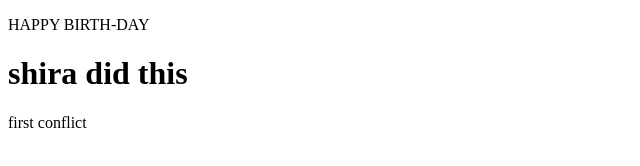
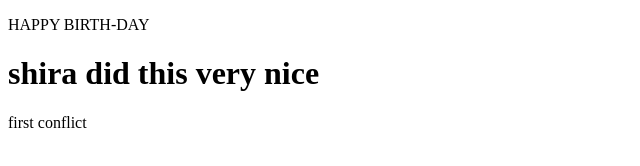
Before and after one commit to ruthher1/ex3-collab, a plain HTML site: page index.html in a window 1280 px wide. Shown: the whole page, without its empty margins (0-640 px from the left). Drawn offline with Linux system fonts and the light colour scheme.

Commit message:
conflict 2

```diff
--- a/index.html
+++ b/index.html
@@ -7,7 +7,7 @@
 </head>
 <body>
     <p>HAPPY BIRTH-DAY</p>
-    <h1>shira did this</h1>
+    <h1>shira did this very nice</h1>
     <span>first conflict</span>
 </body>
 </html>
```
